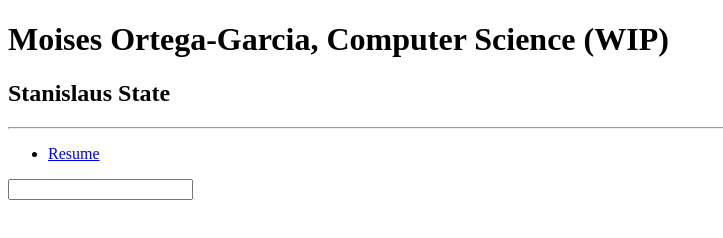
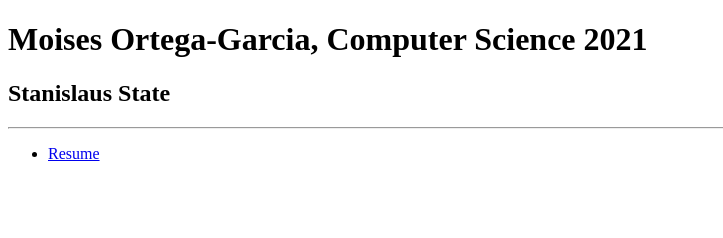
Before and after one commit to moisesortega/moisesortega.github.io, a plain HTML site: page index.html in a window 1280 px wide. Shown: the whole page, without its empty margins (0-723 px from the left). Drawn offline with Linux system fonts and the light colour scheme.

Commit message:
Update index.html

```diff
--- a/index.html
+++ b/index.html
@@ -5,7 +5,7 @@
     </head>
 
     <body>
-        <h1>Moises Ortega-Garcia, Computer Science (WIP)</h1>
+        <h1>Moises Ortega-Garcia, Computer Science 2021</h1>
         <h2>Stanislaus State</h2>
     <hr/>
         <ul>
@@ -14,5 +14,4 @@
             </li>
         </ul>
     </body>
-    <input type ="text">
 </html>
```
